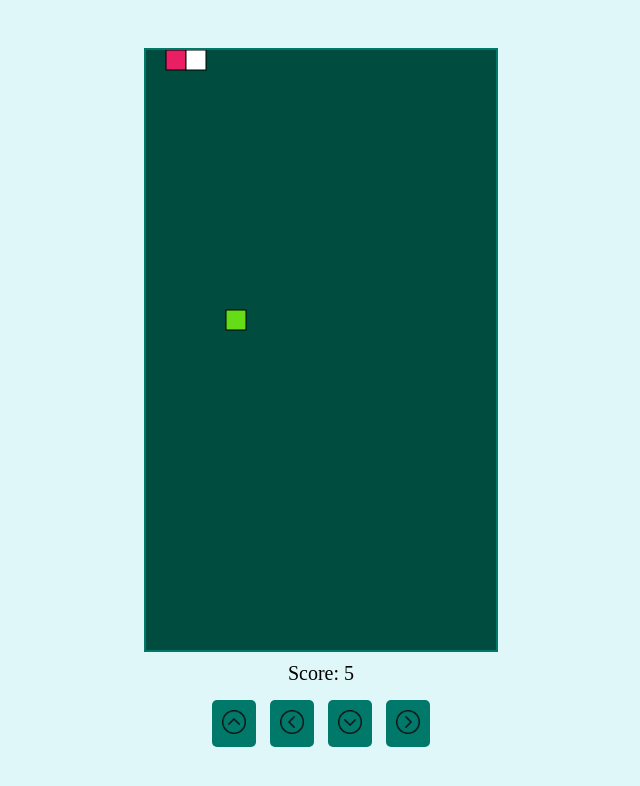
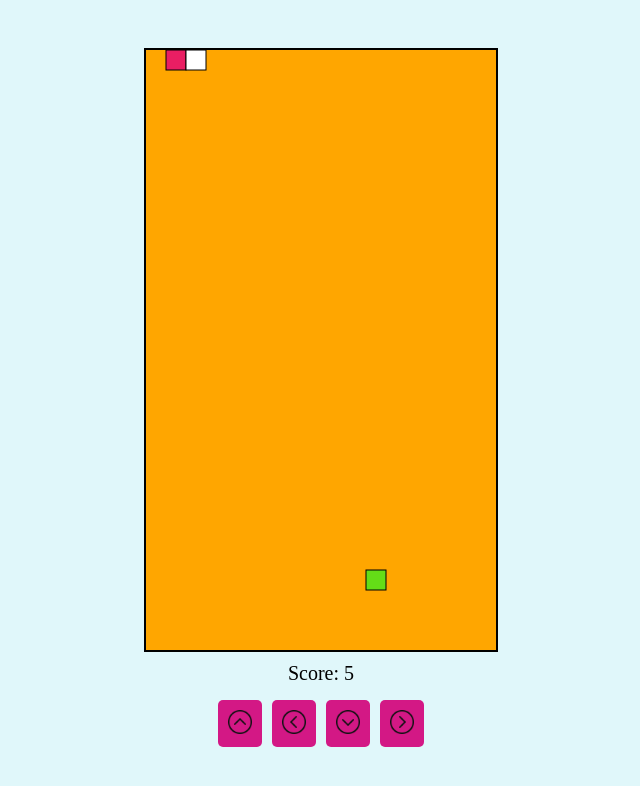
Before and after one commit to MahsuaIT/snake-game, a plain HTML site: page index.html in a window 1280 px wide. Shown: the whole page, without its empty margins (319-959 px from the left). Drawn offline with Linux system fonts and the light colour scheme.

Commit message:
Updateded UI colours

```diff
--- a/script.js
+++ b/script.js
@@ -2,11 +2,11 @@ const canvas = document.getElementById('gameCanvas');
 const ctx = canvas.getContext('2d');
 const eatSound = document.getElementById('eatSound');
 const scale = 20;
-const rows = canvas.height / scale;
-const columns = canvas.width / scale;
-
 canvas.width = 350;
 canvas.height = 600;
+
+const rows = canvas.width / scale;
+const columns = canvas.height / scale;
 
 let snake;
 let fruit;
@@ -118,7 +118,8 @@ function Snake() {
     };
 
     this.eat = function(fruit) {
-        if (this.x === fruit.x && this.y === fruit.y) {
+        const tolerance = scale / 2;
+        if (Math.abs(this.x - fruit.x) < tolerance && Math.abs(this.y - fruit.y) < tolerance) {
             this.total++;
             return true;
         }
--- a/style.css
+++ b/style.css
@@ -14,8 +14,8 @@ body {
 }
 
 canvas {
-    border: 2px solid #00796b;
-    background-color: #004d40;
+    border: 2px solid #000000;
+    background-color: #ffa600;
 }
 
 #score {
@@ -25,11 +25,14 @@ canvas {
 }
 
 .controls {
+    display: flex;
+    flex-wrap: wrap;
+    justify-content: center;
     margin-top: 10px;
 }
 
 button {
-    background-color: #00796b;
+    background-color: #d31885;
     border: none;
     padding: 10px;
     margin: 5px;
@@ -43,7 +46,7 @@ button img {
 }
 
 button:hover {
-    background-color: #004d40;
+    background-color: #d41b78;
 }
 
 .modal {
```
